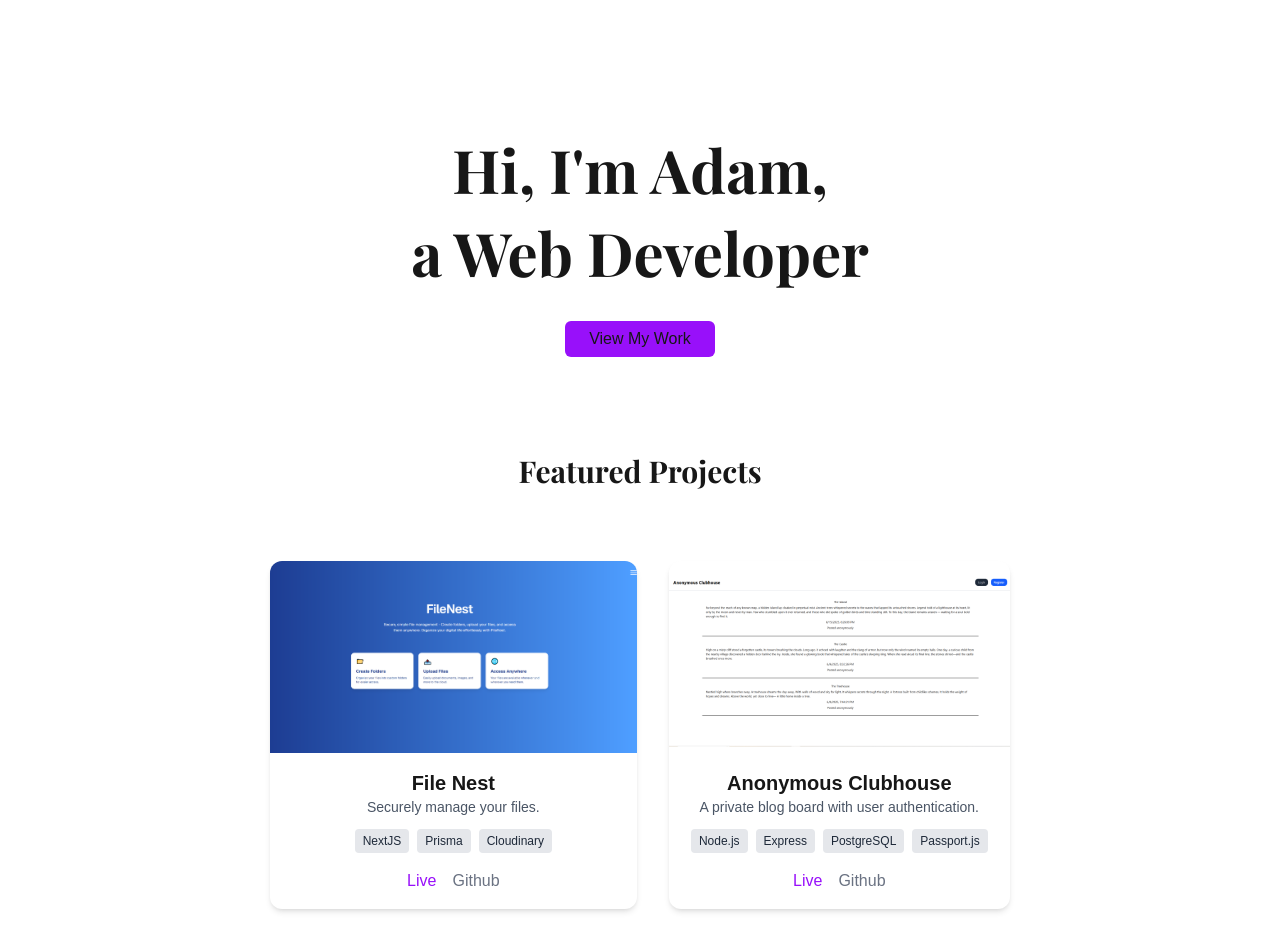
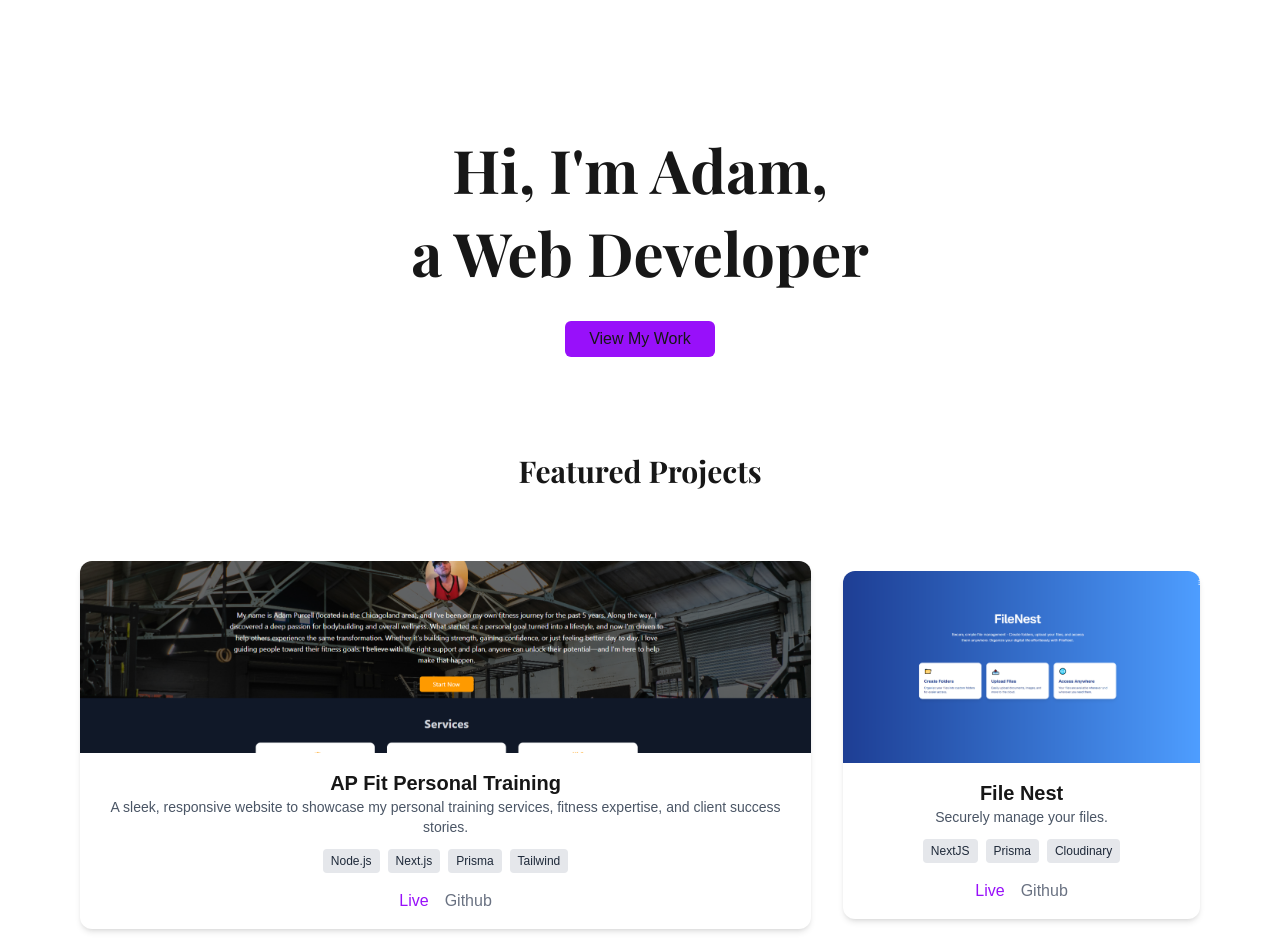
Before and after one commit to Apurcell88/portfolio, a Next.js app: page / in a window 1280 px wide. Shown: the top 952 px of the page. Built offline with nearby package versions, Linux system fonts and the light colour scheme.

Commit message:
Added personal training to projects.

```diff
--- a/data/allProjects.js
+++ b/data/allProjects.js
@@ -6,6 +6,15 @@ export const allProjects = [
     tags: ["Node.js", "Express", "PostgreSQL", "Passport.js"],
     link: "https://anonymous-clubhouse.onrender.com",
     github: "https://github.com/Apurcell88/anonymous-clubhouse",
+  },
+  {
+    title: "AP Fit Personal Training",
+    description:
+      "A sleek, responsive website to showcase my personal training services, fitness expertise, and client success stories.",
+    image: "/images/projects/personal-training.png",
+    tags: ["Node.js", "Next.js", "Prisma", "Tailwind"],
+    link: "https://personal-trainer-blush.vercel.app/",
+    github: "https://github.com/Apurcell88/personal-trainer",
   },
   {
     title: "Game Inventory App",
--- a/data/projects.js
+++ b/data/projects.js
@@ -1,4 +1,13 @@
 export const projects = [
+  {
+    title: "AP Fit Personal Training",
+    description:
+      "A sleek, responsive website to showcase my personal training services, fitness expertise, and client success stories.",
+    image: "/images/projects/personal-training.png",
+    tags: ["Node.js", "Next.js", "Prisma", "Tailwind"],
+    link: "https://personal-trainer-blush.vercel.app/",
+    github: "https://github.com/Apurcell88/personal-trainer",
+  },
   {
     title: "File Nest",
     description: "Securely manage your files.",
@@ -7,12 +16,4 @@ export const projects = [
     link: "https://file-nest-kappa.vercel.app/",
     github: "https://github.com/Apurcell88/FileNest",
   },
-  {
-    title: "Anonymous Clubhouse",
-    description: "A private blog board with user authentication.",
-    image: "/images/projects/anonymous.png",
-    tags: ["Node.js", "Express", "PostgreSQL", "Passport.js"],
-    link: "https://anonymous-clubhouse.onrender.com",
-    github: "https://github.com/Apurcell88/anonymous-clubhouse",
-  },
 ];
```
Also changed, not shown: public/images/projects/personal-training.png (added).
